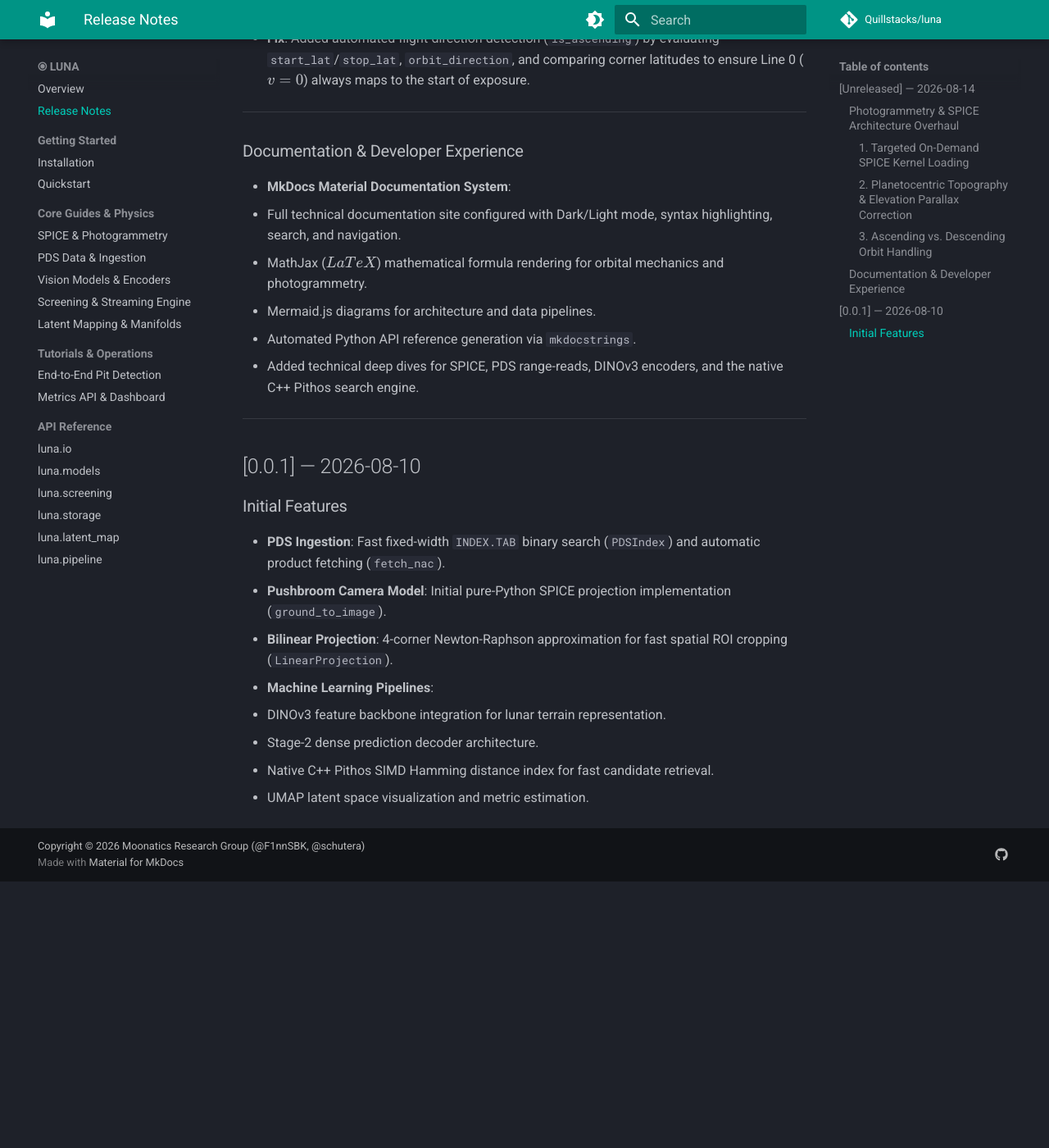
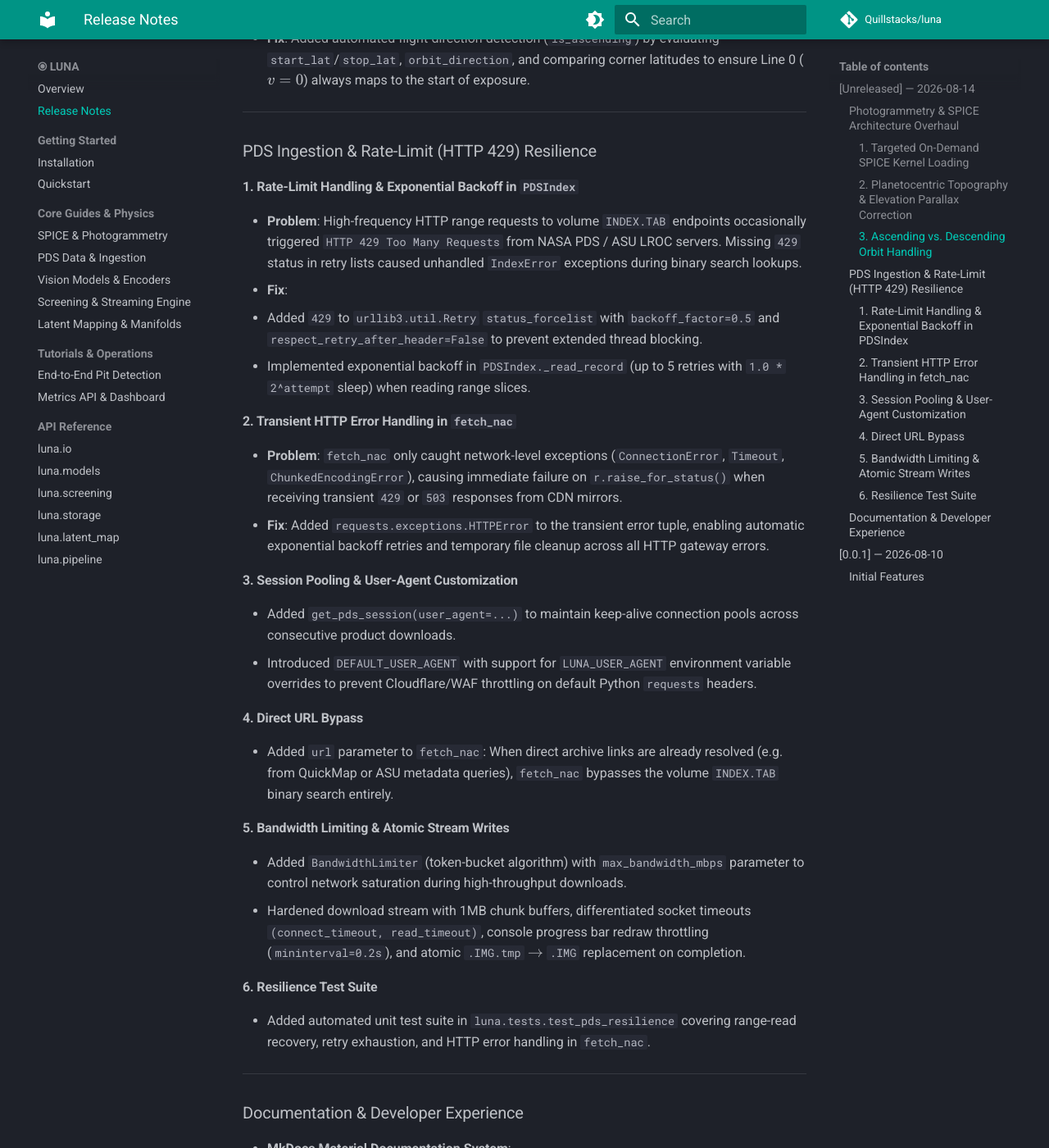
Before and after one commit to Quillstacks/luna, an MkDocs documentation site: the page built from docs/release-notes.md, in a window 1280 px wide and 1400 px high, scrolled down 1146 px. Shown: the whole window at 82% size. Built offline with MkDocs 1.6.1 and Material for MkDocs 9.7.7, drawn with Linux system fonts in a browser that asks for light colours; comment, search, counter and statistics services are not loaded; before the commit the page ends 2221 px from its top, so only the background shows below that.

Commit message:
docs: add PDS ingestion, session pooling, and rate-limit resilience to release notes and guide

````diff
--- a/docs/guide/pds-and-io.md
+++ b/docs/guide/pds-and-io.md
@@ -1,6 +1,6 @@
 # PDS Data Ingestion & I/O
 
-`luna.io` provides tools for indexing, downloading, and decoding LROC NAC products directly from the NASA Planetary Data System (PDS) archive.
+`luna.io` provides high-throughput tools for indexing, downloading, and decoding LROC NAC products directly from the NASA Planetary Data System (PDS) archive.
 
 ---
 
@@ -12,7 +12,8 @@
 
 1. **Volume Characterization**: Fetches the first and last `PRODUCT_ID` of each volume index to determine bounding intervals.
 2. **Binary Search**: Performs logarithmic binary search over byte ranges in the matching volume's `INDEX.TAB`.
-3. **Local Cache**: Caches volume boundaries in `data/pds_volume_index_cdr.json`.
+3. **HTTP 429 Resiliency**: Range requests include automated exponential backoff (`1.0 * 2^attempt`) and `urllib3.util.Retry` adapters configured for status codes `429`, `500`, `502`, `503`, and `504`.
+4. **Local Cache**: Caches volume boundaries in `data/pds_volume_index_cdr.json`.
 
 ```python
 from luna.io.pds_index import PDSIndex
@@ -30,15 +31,30 @@
 
 ---
 
-## 2. On-Demand CDR/EDR Fetching (`fetch_nac`)
+## 2. Resilient Product Fetching (`fetch_nac`)
 
-`fetch_nac` downloads the image raster (`.IMG`) and accompanying label (`.LBL` or detached headers) to local disk with checksum caching:
+`fetch_nac` downloads the calibrated image raster (`.IMG`) to local disk with streaming chunk validation, atomic renaming, and network retry handling:
+
+* **Atomic Writes**: Downloads stream into a temporary `.IMG.tmp` file and atomically replace it via `Path.replace()` once fully written, preventing corrupted partial files on disk.
+* **Direct URL Bypass**: When a direct archive URL is already known (e.g., from QuickMap metadata queries), pass `url=...` to bypass `INDEX.TAB` index lookups entirely.
+* **Session Pooling & User-Agents**: Uses `get_pds_session()` to maintain keep-alive connection pools and standard browser headers (overridable via `LUNA_USER_AGENT` environment variable or parameter).
+* **Bandwidth Limiter**: Optional `max_bandwidth_mbps` parameter enforces transfer speed limits via token-bucket algorithm to prevent saturating shared connections.
+* **Transient Error Retry**: Retries automatically on `ConnectionError`, `Timeout`, `ChunkedEncodingError`, and `HTTPError` (including `429 Too Many Requests` and `503 Service Unavailable`).
 
 ```python
-from luna.io.pds_fetch import fetch_nac
+from luna.io.pds_fetch import fetch_nac, get_pds_session
 
-# Downloads .IMG to data/_scratch/ with 1MB chunking and atomic rename
+# Standard fetch with binary index lookup
 img_path = fetch_nac("M1118880788RC", dest_dir="data/_scratch")
+
+# High-throughput fetch with explicit direct URL and 15 MB/s bandwidth limit
+direct_url = "https://pds.lroc.im-ldi.com/data/LRO-L-LROC-3-CDR-V1.0/LROLRC_1005/DATA/SCI/2010295/NAC/M142394466RC.IMG"
+img_path = fetch_nac(
+    "M142394466RC",
+    dest_dir="data/_scratch",
+    url=direct_url,
+    max_bandwidth_mbps=15.0,
+)
 ```
 
 ---
--- a/docs/reference/io.md
+++ b/docs/reference/io.md
@@ -55,7 +55,9 @@
     options:
       members:
         - fetch_nac
+        - get_pds_session
         - BandwidthLimiter
+        - DEFAULT_USER_AGENT
 
 ---
 
--- a/docs/release-notes.md
+++ b/docs/release-notes.md
@@ -31,6 +31,34 @@
 
 ---
 
+### PDS Ingestion & Rate-Limit (HTTP 429) Resilience
+
+#### 1. Rate-Limit Handling & Exponential Backoff in `PDSIndex`
+* **Problem**: High-frequency HTTP range requests to volume `INDEX.TAB` endpoints occasionally triggered `HTTP 429 Too Many Requests` from NASA PDS / ASU LROC servers. Missing `429` status in retry lists caused unhandled `IndexError` exceptions during binary search lookups.
+* **Fix**:
+  - Added `429` to `urllib3.util.Retry` `status_forcelist` with `backoff_factor=0.5` and `respect_retry_after_header=False` to prevent extended thread blocking.
+  - Implemented exponential backoff in `PDSIndex._read_record` (up to 5 retries with `1.0 * 2^attempt` sleep) when reading range slices.
+
+#### 2. Transient HTTP Error Handling in `fetch_nac`
+* **Problem**: `fetch_nac` only caught network-level exceptions (`ConnectionError`, `Timeout`, `ChunkedEncodingError`), causing immediate failure on `r.raise_for_status()` when receiving transient `429` or `503` responses from CDN mirrors.
+* **Fix**: Added `requests.exceptions.HTTPError` to the transient error tuple, enabling automatic exponential backoff retries and temporary file cleanup across all HTTP gateway errors.
+
+#### 3. Session Pooling & User-Agent Customization
+* Added `get_pds_session(user_agent=...)` to maintain keep-alive connection pools across consecutive product downloads.
+* Introduced `DEFAULT_USER_AGENT` with support for `LUNA_USER_AGENT` environment variable overrides to prevent Cloudflare/WAF throttling on default Python `requests` headers.
+
+#### 4. Direct URL Bypass
+* Added `url` parameter to `fetch_nac`: When direct archive links are already resolved (e.g. from QuickMap or ASU metadata queries), `fetch_nac` bypasses the volume `INDEX.TAB` binary search entirely.
+
+#### 5. Bandwidth Limiting & Atomic Stream Writes
+* Added `BandwidthLimiter` (token-bucket algorithm) with `max_bandwidth_mbps` parameter to control network saturation during high-throughput downloads.
+* Hardened download stream with 1MB chunk buffers, differentiated socket timeouts `(connect_timeout, read_timeout)`, console progress bar redraw throttling (`mininterval=0.2s`), and atomic `.IMG.tmp` $\to$ `.IMG` replacement on completion.
+
+#### 6. Resilience Test Suite
+* Added automated unit test suite in `luna.tests.test_pds_resilience` covering range-read recovery, retry exhaustion, and HTTP error handling in `fetch_nac`.
+
+---
+
 ### Documentation & Developer Experience
 
 * **MkDocs Material Documentation System**:
````
